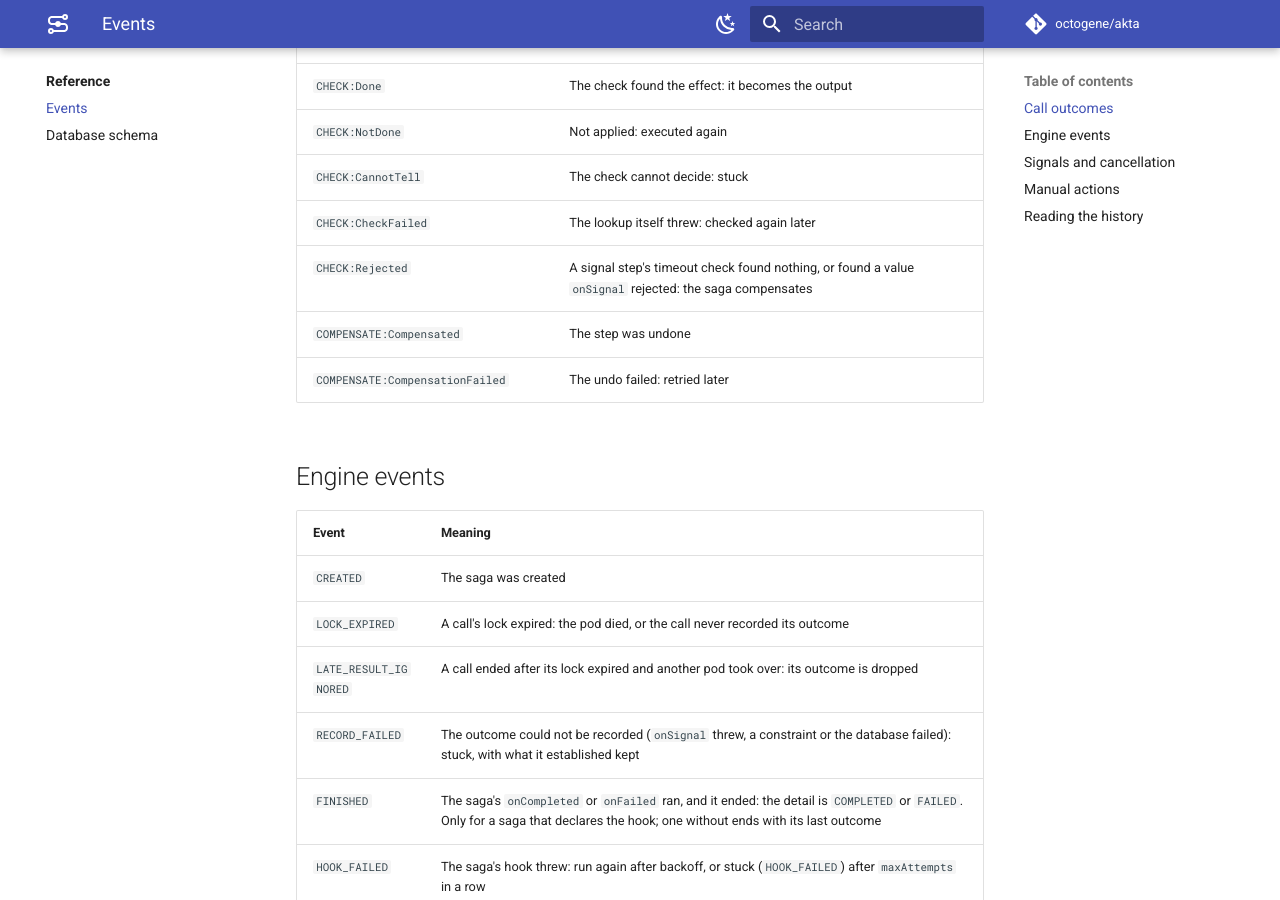
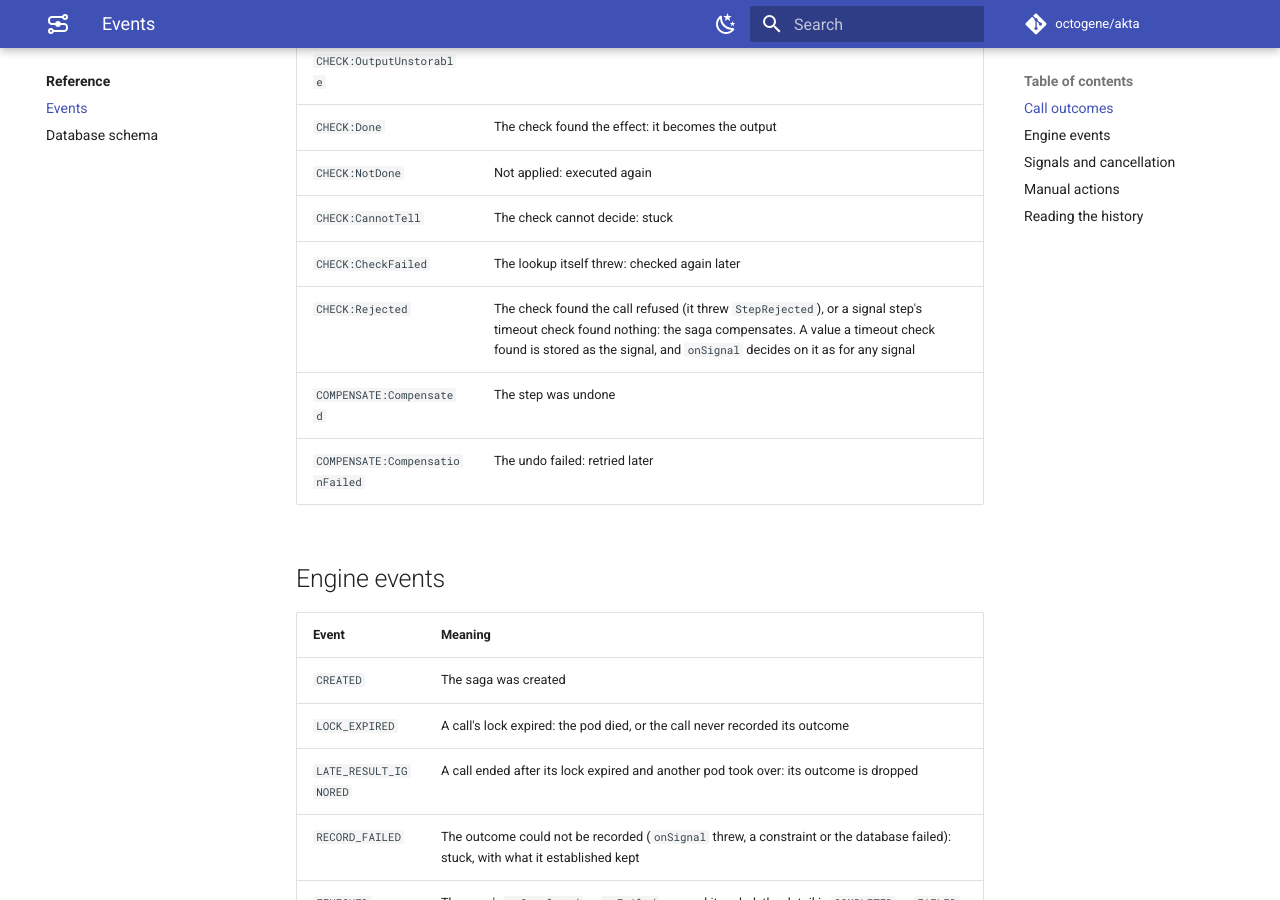
Before and after one commit to octogene/akta, an MkDocs documentation site: the page built from docs/reference/events.md, in a window 1280 px wide and 900 px high, scrolled down 667 px. Built offline with MkDocs 1.6.1 and Material for MkDocs 9.7.7, drawn with Linux system fonts in a browser that asks for light colours; comment, search, counter and statistics services are not loaded.

Commit message:
Fix stale lines in the docs and a test comment (DOC-01)
- first-saga.md said logAs logs a String output by default; it logs
  nothing by default since adc069e, whatever the type.
- events.md described CHECK:Rejected as a signal step's check only; a
  regular step's check that finds the call refused (StepRejected) gives it
  too, and since step 5 a value a timeout check finds is stored and decided
  on by onSignal, not rejected there.
- A test comment still said the DSL's step<String> logs its output.

The review's fourth line, RECORD_FAILED in events.md, was already
rewritten with step 4.

Co-Authored-By: Claude Opus 5.5 <noreply@anthropic.com>

```diff
--- a/docs/reference/events.md
+++ b/docs/reference/events.md
@@ -17,7 +17,7 @@ Logged as `<action>:<outcome>`, on the step that ran.
 | `CHECK:NotDone` | Not applied: executed again |
 | `CHECK:CannotTell` | The check cannot decide: stuck |
 | `CHECK:CheckFailed` | The lookup itself threw: checked again later |
-| `CHECK:Rejected` | A signal step's timeout check found nothing, or found a value `onSignal` rejected: the saga compensates |
+| `CHECK:Rejected` | The check found the call refused (it threw `StepRejected`), or a signal step's timeout check found nothing: the saga compensates. A value a timeout check found is stored as the signal, and `onSignal` decides on it as for any signal |
 | `COMPENSATE:Compensated` | The step was undone |
 | `COMPENSATE:CompensationFailed` | The undo failed: retried later |
 
```
Also changed, not shown: docs/getting-started/first-saga.md (+1 -1 lines), 1 other file.
